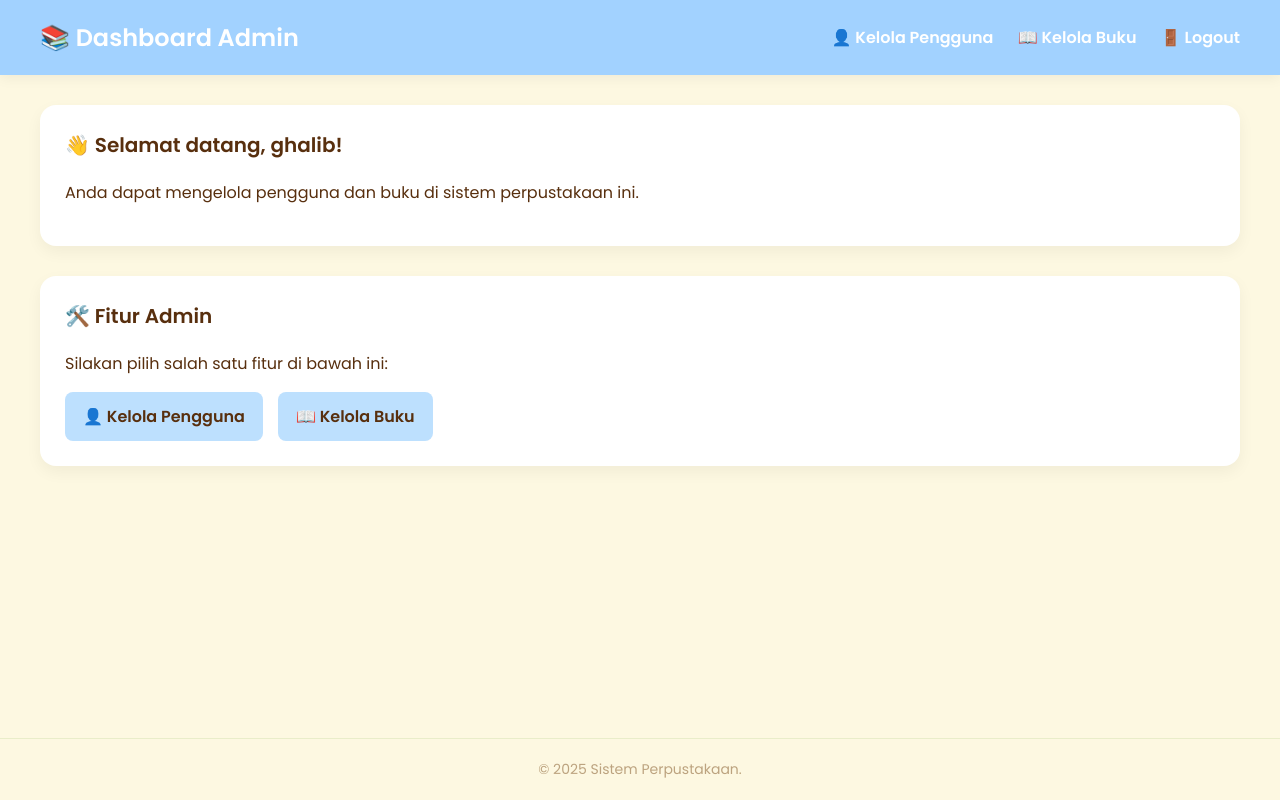
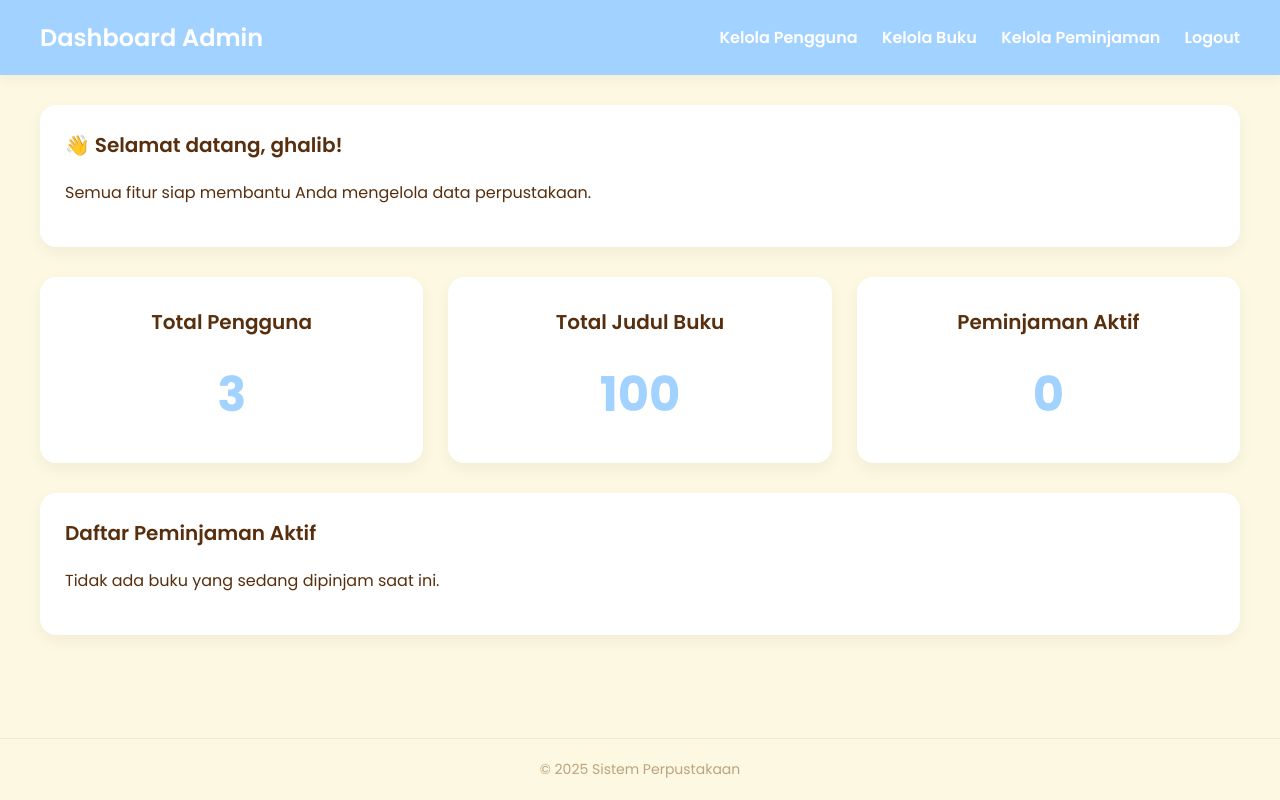
Before and after one commit to Achmadghalib725/PROYEK-AKHIR-WEB, a PHP site: page /dashboard_admin.php in a window 1280 px wide. Run offline with PHP 8.4, Linux system fonts and the light colour scheme; a user stored in the database is signed in; data comes from the database, SQL or seed files in the repository; tables that the repository leaves empty hold one stand-in row (values such as "Sample post").

Commit message:
Update dashboard_admin.php

```diff
--- a/PROYEKAKHIR/dashboard_admin.php
+++ b/PROYEKAKHIR/dashboard_admin.php
@@ -1,9 +1,64 @@
 <?php
 session_start();
+// Autentikasi dan otorisasi admin
 if (!isset($_SESSION['role']) || $_SESSION['role'] !== 'admin') {
     header("Location: ../login.php");
     exit();
 }
+
+// Sertakan file koneksi database
+require_once "config/db.php";
+
+// 1. Query untuk menghitung jumlah pengguna
+$result_users = mysqli_query($conn, "SELECT COUNT(id) as total_users FROM users");
+$total_users = mysqli_fetch_assoc($result_users)['total_users'];
+
+// 2. Query untuk menghitung jumlah buku
+$result_buku = mysqli_query($conn, "SELECT COUNT(id) as total_buku FROM buku");
+$total_buku = mysqli_fetch_assoc($result_buku)['total_buku'];
+
+// 3. Query untuk mendapatkan daftar peminjaman yang aktif
+$query_peminjaman = "
+    SELECT
+        p.tanggal_pinjam,
+        u.nama_lengkap,
+        b.judul,
+        b.id AS buku_id
+    FROM
+        peminjaman p
+    JOIN
+        users u ON p.id_user = u.id
+    JOIN
+        buku b ON p.id_buku = b.id
+    ORDER BY
+        p.tanggal_pinjam DESC
+";
+$result_peminjaman = mysqli_query($conn, $query_peminjaman);
+
+
+// PENAMBAHAN: Blok untuk memilih ucapan dan kalimat pembuka secara acak
+// --------------------------------------------------------------------
+$ucapan_selamat = [
+    "👋 Selamat datang, ",
+    "☕ Semangat Pagi, ",
+    "☀️ Halo, ",
+    "👍 Selamat bertugas, ",
+    "📖 Senang melihat Anda kembali, "
+];
+
+$kalimat_pembuka = [
+    "Ini adalah ringkasan aktivitas dan data di sistem perpustakaan.",
+    "Terima kasih telah menjaga sistem ini berjalan dengan baik hari ini.",
+    "Semua fitur siap membantu Anda mengelola data perpustakaan.",
+    "Berikut adalah status terkini dari sistem perpustakaan Anda.",
+    "Manajemen yang baik adalah kunci perpustakaan yang hebat."
+];
+
+// Pilih satu item acak dari setiap daftar
+$ucapan_terpilih = $ucapan_selamat[array_rand($ucapan_selamat)];
+$kalimat_terpilih = $kalimat_pembuka[array_rand($kalimat_pembuka)];
+// --------------------------------------------------------------------
+
 ?>
 
 <!DOCTYPE html>
@@ -11,140 +66,109 @@
 <head>
     <meta charset="UTF-8">
     <title>Dashboard Admin - Sistem Perpustakaan</title>
-    <link href="https://fonts.googleapis.com/css2?family=Poppins:wght@400;600&display=swap" rel="stylesheet">
+    <link href="https://fonts.googleapis.com/css2?family=Poppins:wght@400;600;700&display=swap" rel="stylesheet">
     <style>
-        html, body {
-            height: 100%;
-            margin: 0;
-        }
-
-        body {
-            font-family: 'Poppins', sans-serif;
-            background-color: #fdf8e1;
-            display: flex;
-            flex-direction: column;
-            color: #582f0e;
-        }
-
-        header {
-            background-color: #a2d2ff;
-            color: #ffffff;
-            padding: 20px 40px;
-            display: flex;
-            justify-content: space-between;
-            align-items: center;
-            box-shadow: 0 4px 12px rgba(0, 0, 0, 0.05);
-        }
-
-        header h2 {
-            margin: 0;
-            font-size: 24px;
-            font-weight: 600;
-        }
-
-        nav a {
-            color: #ffffff;
-            text-decoration: none;
-            margin-left: 20px;
-            font-weight: 600;
-            transition: color 0.3s;
-        }
-
-        nav a:hover {
-            color: #ffafcc;
-        }
-
-        .container {
-            padding: 30px 40px;
-            flex: 1;
-        }
-
-        .card {
-            background: white;
-            border-radius: 16px;
-            padding: 25px;
-            margin-bottom: 30px;
-            box-shadow: 0 6px 16px rgba(0, 0, 0, 0.05);
-            transition: transform 0.3s ease, box-shadow 0.3s ease;
-        }
-
-        .card:hover {
-            transform: translateY(-5px);
-            box-shadow: 0 10px 20px rgba(0, 0, 0, 0.07);
-        }
-
-        .card h3 {
-            margin-top: 0;
-            font-size: 20px;
-            color: #582f0e;
-            font-weight: 600;
-        }
-
-        .card p {
-            color: #582f0e;
-        }
-
-        .card .button-group {
-            margin-top: 15px;
-            display: flex;
-            gap: 15px;
-            flex-wrap: wrap;
-        }
-
-        .card a {
-            display: inline-block;
-            padding: 12px 18px;
-            background-color: #bde0fe;
-            color: #582f0e;
-            border-radius: 8px;
-            text-decoration: none;
-            font-weight: 600;
-            transition: background-color 0.3s;
-        }
-
-        .card a:hover {
-            background-color: #ffafcc;
-        }
-
-        footer {
-            text-align: center;
-            padding: 20px;
-            color: #bca37f;
-            font-size: 14px;
-            background-color: transparent;
-            border-top: 1px solid #e9edc9;
-        }
+        /* Semua CSS Anda tetap sama seperti sebelumnya */
+        html, body { height: 100%; margin: 0; }
+        body { font-family: 'Poppins', sans-serif; background-color: #fdf8e1; display: flex; flex-direction: column; color: #582f0e; }
+        header { background-color: #a2d2ff; color: #ffffff; padding: 20px 40px; display: flex; justify-content: space-between; align-items: center; box-shadow: 0 4px 12px rgba(0, 0, 0, 0.05); }
+        header h2 { margin: 0; font-size: 24px; font-weight: 600; }
+        nav a { color: #ffffff; text-decoration: none; margin-left: 20px; font-weight: 600; transition: color 0.3s; }
+        nav a:hover { color: #ffafcc; }
+        .container { padding: 30px 40px; flex: 1; }
+        .card { background: white; border-radius: 16px; padding: 25px; margin-bottom: 30px; box-shadow: 0 6px 16px rgba(0, 0, 0, 0.05); transition: transform 0.3s ease, box-shadow 0.3s ease; }
+        a.stat-link .card:hover { transform: translateY(-5px); box-shadow: 0 10px 20px rgba(0, 0, 0, 0.07); }
+        .card h3 { margin-top: 0; font-size: 20px; color: #582f0e; font-weight: 600; }
+        .card p { color: #582f0e; line-height: 1.6; }
+        .stats-grid { display: grid; grid-template-columns: repeat(auto-fit, minmax(200px, 1fr)); gap: 25px; margin-bottom: 30px; }
+        .stat-card { text-align: center; padding: 30px 20px; margin-bottom: 0; }
+        .stat-card .stat-number { font-size: 48px; font-weight: 700; color: #a2d2ff; margin: 10px 0 0 0; }
+        .stat-link { text-decoration: none; color: inherit; }
+        .peminjaman-table { width: 100%; border-collapse: collapse; margin-top: 20px; }
+        .peminjaman-table th, .peminjaman-table td { padding: 12px 15px; text-align: left; border-bottom: 1px solid #e9edc9; }
+        .peminjaman-table th { background-color: #fefcf5; font-weight: 600; }
+        .peminjaman-table tbody tr:hover { background-color: #fefcf5; }
+        .action-links a { padding: 6px 12px; color: white; border-radius: 6px; text-decoration: none; font-size: 14px; transition: background-color 0.3s; background-color: #a9d6a9; }
+        .action-links a:hover { background-color: #97c497; }
+        footer { text-align: center; padding: 20px; color: #bca37f; font-size: 14px; background-color: transparent; border-top: 1px solid #e9edc9; }
     </style>
 </head>
 <body>
 
 <header>
-    <h2>📚 Dashboard Admin</h2>
+    <h2>Dashboard Admin</h2>
     <nav>
-        <a href="admin/users/index.php">👤 Kelola Pengguna</a>
-        <a href="admin/buku/index.php">📖 Kelola Buku</a>
-        <a href="logout.php">🚪 Logout</a>
+        <a href="admin/users/index.php">Kelola Pengguna</a>
+        <a href="admin/buku/index.php">Kelola Buku</a>
+        <a href="admin/peminjaman/index.php">Kelola Peminjaman</a>
+        <a href="logout.php">Logout</a>
     </nav>
 </header>
 
 <div class="container">
     <div class="card">
-        <h3>👋 Selamat datang, <?= htmlspecialchars($_SESSION['username']) ?>!</h3>
-        <p>Anda dapat mengelola pengguna dan buku di sistem perpustakaan ini.</p>
+        <h3><?= $ucapan_terpilih ?><?= htmlspecialchars($_SESSION['username']) ?>!</h3>
+        <p><?= $kalimat_terpilih ?></p>
+    </div>
+
+    <div class="stats-grid">
+        <a href="admin/users/index.php" class="stat-link">
+            <div class="card stat-card">
+                <h3>Total Pengguna</h3>
+                <p class="stat-number"><?= $total_users ?></p>
+            </div>
+        </a>
+        <a href="admin/buku/index.php" class="stat-link">
+            <div class="card stat-card">
+                <h3>Total Judul Buku</h3>
+                <p class="stat-number"><?= $total_buku ?></p>
+            </div>
+        </a>
+        <a href="admin/peminjaman/index.php" class="stat-link">
+            <div class="card stat-card">
+                <h3>Peminjaman Aktif</h3>
+                <p class="stat-number"><?= mysqli_num_rows($result_peminjaman) ?></p>
+            </div>
+        </a>
     </div>
 
     <div class="card">
-        <h3>🛠️ Fitur Admin</h3>
-        <p>Silakan pilih salah satu fitur di bawah ini:</p>
-        <div class="button-group">
-            <a href="admin/users/index.php">👤 Kelola Pengguna</a>
-            <a href="admin/buku/index.php">📖 Kelola Buku</a>
-        </div>
+        <h3>Daftar Peminjaman Aktif</h3>
+        <?php if (mysqli_num_rows($result_peminjaman) > 0): ?>
+            <div style="overflow-x:auto;">
+                <table class="peminjaman-table">
+                    <thead>
+                        <tr>
+                            <th>No</th>
+                            <th>Nama Peminjam</th>
+                            <th>Judul Buku</th>
+                            <th>Tanggal Pinjam</th>
+                            <th>Aksi</th>
+                        </tr>
+                    </thead>
+                    <tbody>
+                        <?php $no = 1; while ($peminjaman = mysqli_fetch_assoc($result_peminjaman)): ?>
+                            <tr>
+                                <td><?= $no++ ?></td>
+                                <td><?= htmlspecialchars($peminjaman['nama_lengkap']) ?></td>
+                                <td><?= htmlspecialchars($peminjaman['judul']) ?></td>
+                                <td><?= date('d F Y', strtotime($peminjaman['tanggal_pinjam'])) ?></td>
+                                <td class="action-links">
+                                    <a href="admin/buku/edit.php?id=<?= $peminjaman['buku_id'] ?>">Tandai Kembali</a>
+                                </td>
+                            </tr>
+                        <?php endwhile; ?>
+                    </tbody>
+                </table>
+            </div>
+        <?php else: ?>
+            <p>Tidak ada buku yang sedang dipinjam saat ini.</p>
+        <?php endif; ?>
     </div>
 </div>
 
 <footer>
-    &copy; <?= date("Y") ?> Sistem Perpustakaan.
+    &copy; <?= date("Y") ?> Sistem Perpustakaan
 </footer>
 
 </body>
```
